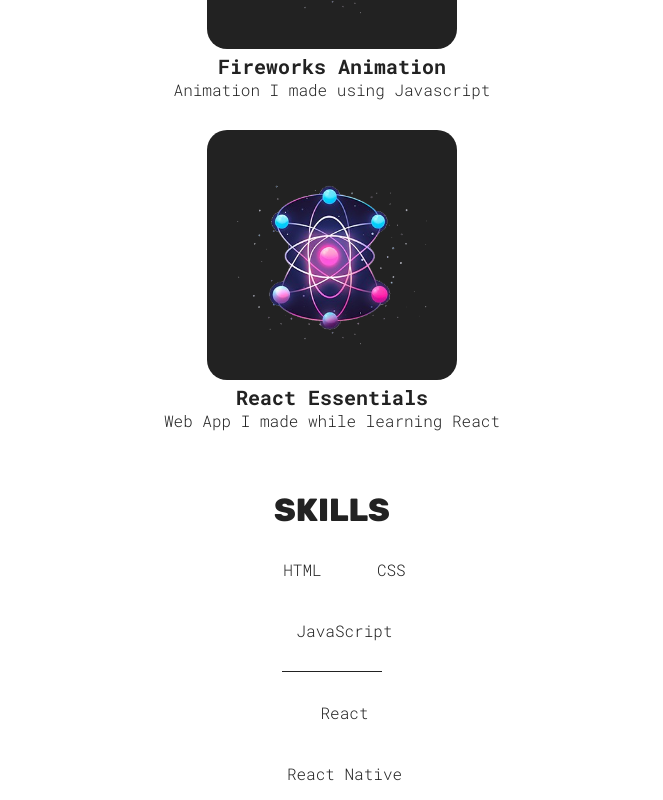
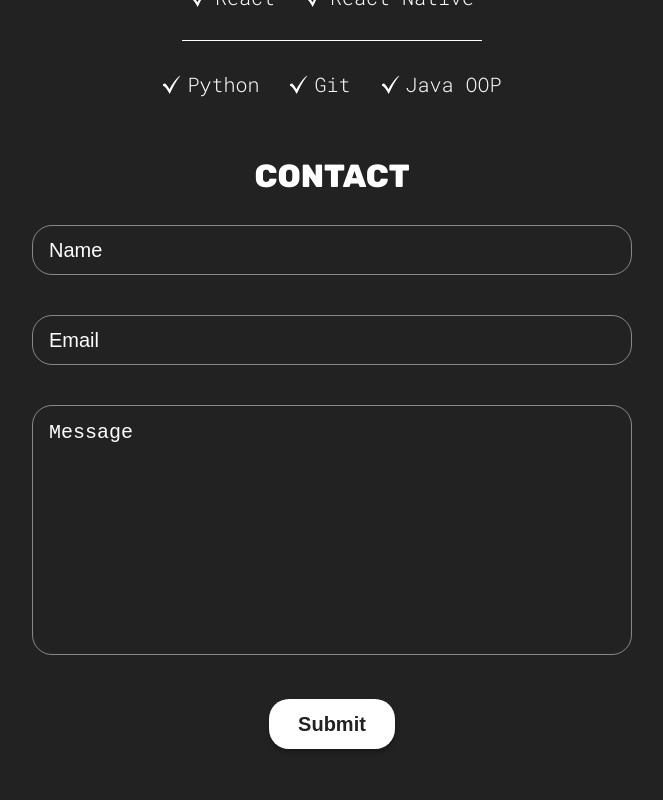
Before and after one commit to ShouryaBatra/website-portfolio, a React (Vite) app: page / in a window 1280 px wide. Shown: the part 1460-2260 px from the top of the page, without its empty margins (308-971 px from the left). Built offline with nearby package versions, Linux system fonts and the light colour scheme.

Commit message:
finished site, just need to update projects and form

```diff
--- a/src/App.css
+++ b/src/App.css
@@ -30,6 +30,8 @@ body {
   justify-content: center;
   margin: 0 auto 60px;
 }
+
+
 
 #root {
   display: flex;
@@ -79,3 +81,33 @@ p {
 .hover {
   cursor: pointer;
 }
+
+@media (width >= 800) {
+  #root {
+    gap: 100px;
+  }
+  h1 {
+    font-size: 40px;
+  }
+  h2,
+  h3 {
+    font-size: 24px;
+  }
+  p {
+    font-size: 20px;
+  }
+  .sectionTitle {
+    margin-bottom: 60px;
+  }
+  @media (width >= 1400) {
+    #root {
+      gap: 200px;
+    }
+    h1 {
+      font-size: 48px;
+    }
+    .sectionTitle {
+      margin-bottom: 75px;
+    }
+  }
+}
--- a/src/common/ThemeContext.jsx
+++ b/src/common/ThemeContext.jsx
@@ -6,7 +6,7 @@ export const useTheme = () => useContext(ThemeContext);
 
 export const ThemeProvider = ({ children }) => {
   const [theme, setTheme] = useState(
-    () => localStorage.getItem("theme") || "light"
+    () => localStorage.getItem("theme") || "dark"
   );
 
   useEffect(() => {
--- a/src/sections/Contact/Contact.jsx
+++ b/src/sections/Contact/Contact.jsx
@@ -1,13 +1,50 @@
-import React from 'react'
-import styles from './ContactStyles.module.css'
+import React from "react";
+import styles from "./ContactStyles.module.css";
 
 function Contact() {
   return (
-    <section id='contact' className={styles.container}>
-      <h1 className='sectionTitle'>Contact</h1>
-      <h3>shourya dot batra at gmail dot com</h3>
+    <section id="contact" className={styles.container}>
+      <h1 className="sectionTitle">Contact</h1>
+      <form action="">
+        <div className="formGroup">
+          <label htmlFor="name" hidden>
+            Name
+          </label>
+          <input
+            type="text"
+            name="name"
+            id="name"
+            placeholder="Name"
+            required
+          />
+        </div>
+        <div className="formGroup">
+          <label htmlFor="email" hidden>
+            Email
+          </label>
+          <input
+            type="text"
+            name="email"
+            id="email"
+            placeholder="Email"
+            required
+          />
+        </div>
+        <div className="formGroup">
+          <label htmlFor="message" hidden>
+            Message
+          </label>
+          <textarea
+            name="message"
+            id="message"
+            placeholder="Message"
+            required
+          ></textarea>
+        </div>
+        <input className="hover btn" type="submit" value="Submit"/>
+      </form>
     </section>
-  )
+  );
 }
 
-export default Contact
+export default Contact;
--- a/src/sections/Contact/ContactStyles.module.css
+++ b/src/sections/Contact/ContactStyles.module.css
@@ -0,0 +1,79 @@
+.container {
+  display: flex;
+  flex-direction: column;
+  text-align: center;
+}
+
+form {
+  display: flex;
+  flex-direction: column;
+  gap: 30px;
+}
+
+textarea,
+input:not([type="submit"]) {
+  height: 50px;
+  padding-left: 16px;
+  width: 250px;
+}
+
+textarea {
+  padding-top: 15px;
+  resize: none;
+  height: 250px;
+}
+
+input,
+textarea {
+  border-radius: 20px;
+  border: #888 1px solid;
+  box-sizing: border-box;
+  justify-self: center;
+  background-color: var(--background-color);
+  color: var(--form-text-color);
+}
+
+::placeholder {
+  color: var(--form-text-color);
+}
+
+input[type="submit"] {
+  background-color: var(--btn-color);
+  color: var(--btn-text-color);
+  border: none;
+  border-radius: 20px;
+  width: 126px;
+  height: 50px;
+  font-size: 20px;
+  font-weight: bold;
+  box-shadow: 0 4px 4px rgba(0, 0, 0, 0.25);
+  transition: box-shadow 200ms ease-in-out, transform 200ms ease-in-out;
+  margin: auto;
+}
+
+input[type="submit"]:hover {
+  transform: scale(1.05);
+}
+
+input[type="submit"]:active {
+  transform: translateY(2px);
+  box-shadow: 0 2px 2px rgba(0, 0, 0, 0.25);
+}
+
+@media (width >= 800px) {
+  textarea,
+  input:not([type="submit"]) {
+    width: 600px;
+    font-size: 20px;
+  }
+  form {
+    gap: 40px;
+  }
+}
+
+@media (width >= 1400px) {
+  textarea,
+  input:not([type="submit"]) {
+    width: 800px;
+  }
+}
--- a/src/sections/Hero/HeroStyles.module.css
+++ b/src/sections/Hero/HeroStyles.module.css
@@ -69,7 +69,7 @@
 
 .description {
     max-width: 24ch;
-    /* align-self: center; */
+    align-self: center;
 }
 
 .info {
@@ -78,3 +78,25 @@
     justify-content: center;
     gap: 20px;
 }
+
+@media (width >= 800px) {
+  .container {
+    flex-direction: row-reverse;
+    align-items: center;
+    justify-content: space-evenly;
+
+    .hero {
+      max-width: 300px;
+      width: 300px;
+    }
+  }
+}
+
+@media (width >= 1400px) {
+  .container {
+    .hero {
+      max-width: 350px;
+      width: 350px;
+    }
+  }
+}
--- a/src/sections/Skills/SkillsStyles.module.css
+++ b/src/sections/Skills/SkillsStyles.module.css
@@ -30,3 +30,18 @@ hr {
   background-color: var(--text-color);
   margin: 30px auto;
 }
+
+@media (width >= 800px) {
+  .skillList {
+    max-width: fit-content;
+    gap: 30px;
+
+    p {
+      font-size: 20px;
+    }
+
+  }
+  hr {
+    width: 300px;
+  }
+}
--- a/src/sections/projects/ProjectsStyles.module.css
+++ b/src/sections/projects/ProjectsStyles.module.css
@@ -28,3 +28,12 @@
   align-items: center;
   gap: 30px;
 }
+
+@media (width >= 800px) {
+  .projectsContainer {
+    flex-direction: row;
+    flex-wrap: wrap;
+    justify-content: space-evenly;
+    padding: 0 30px;
+  }
+}
```
